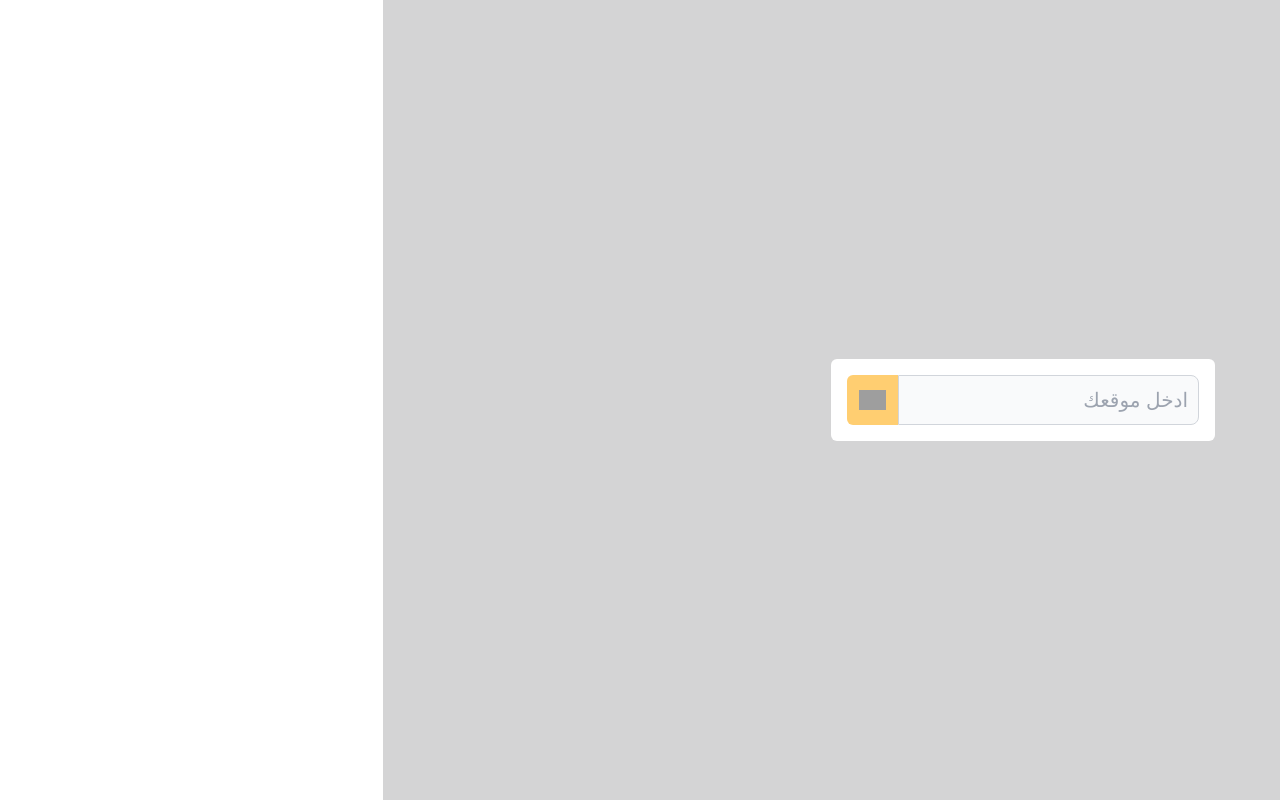
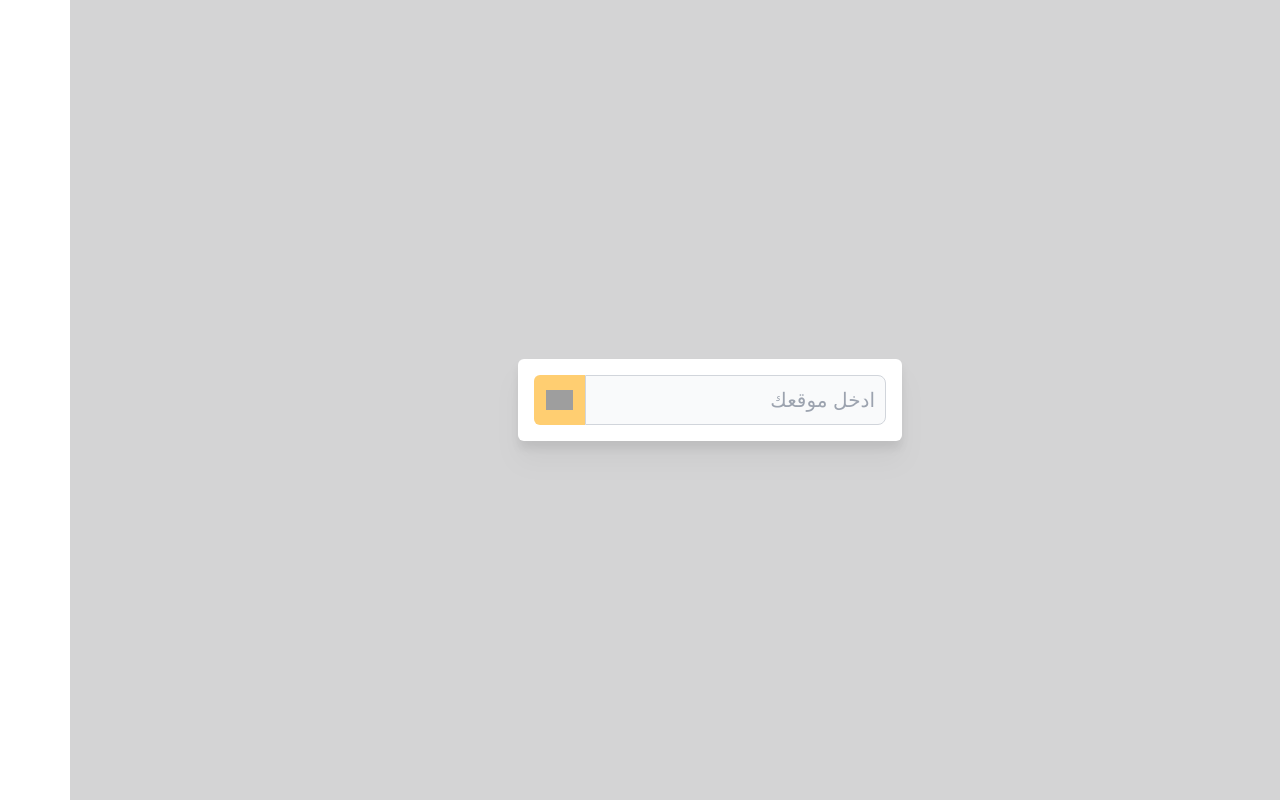
Before and after one commit to Abdullah-AlWajih/weather-reactjs-tailwindcss, a React (Create React App) app: page / in a window 1280 px wide. Built offline with nearby package versions, Linux system fonts and the light colour scheme; grey boxes are pictures that could not be loaded; a web font is replaced by a local one.

Commit message:
convert input to component

```diff
--- a/package.json
+++ b/package.json
@@ -1,6 +1,6 @@
 {
   "name": "weather",
-  "version": "4.2.0",
+  "version": "4.3.0",
   "homepage": "https://Abdullah-AlWajih.github.io/weather-reactjs-tailwindcss",
   "private": true,
   "dependencies": {
--- a/src/App.js
+++ b/src/App.js
@@ -1,5 +1,6 @@
 import React, {useRef, useState} from 'react';
 import * as urls from "./data/remote/urls";
+import Input from "./components/Input";
 
 function App() {
 
@@ -47,52 +48,32 @@ function App() {
         ).finally(() => setLoading(false));
   };
   return (
-        <div className='bg-secondary h-screen grid place-items-center'>
-            <div className='bg-white dark:bg-slate-800 w-96 p-4 rounded-md'>
-                <div className="flex">
-                    <input type="text"
-                           ref={inputRef}
-                           onChange={fetchWeather}
-                           className="focus:outline-primary  focus:ring-primary focus:border-primary rounded-l-0 focus:rounded-l-0 focus:outline-0 rounded-r-lg bg-gray-50 border text-gray-900  w-full text-xl border-gray-300 p-2.5  dark:bg-gray-700 dark:border-gray-600 dark:placeholder-gray-400 dark:text-white dark:focus:ring-primary dark:focus:border-primary"
-                           placeholder="ادخل موقعك"/>
-
-                    <button onClick={fetchWeather}
-                            className='inline-flex items-center px-3 text-sm text-gray-900 bg-primary border-none border-r-0 border-gray-300 rounded-l-md dark:bg-gray-600 dark:text-gray-400 dark:border-gray-600'>
-                        <img src="https://cdn-icons-png.flaticon.com/512/758/758651.png" alt="" className='w-8'/>
-                    </button>
-
-                </div>
-
+      <div className='bg-secondary h-screen justify-center flex items-center   px-8'>
+        <div className='bg-white drop-shadow-xl dark:bg-slate-800  w-96 p-4 rounded-md'>
+          <Input fetchWeather={fetchWeather} inputRef={inputRef}/>
           <div className={`duration-300 delay-75 overflow-hidden ${showWeather ? 'h-[27rem]' : 'h-0'} `}>
             {
               loading ? <div className='grid place-items-center h-full'><img
                   src="https://cdn-icons-png.flaticon.com/512/1477/1477009.png" alt=""
                   className='w-14 mx-auto mb-2 animate-spin'
               />
-
               </div> : (
                   showWeather && (<div className='text-center flex flex-col gap-6 mt-10'>
                     {
                         apiData && (
                             <p className='text-xl text-gray-900 font-semibold'>{apiData?.name + ', ' + apiData?.sys?.country} </p>)
                     }
-
                     <img src={showWeather[0]?.img} alt="" className='w-52 mx-auto'/>
                     <h3 className='text-2xl text-gray-900  font-bold'>
                       {apiData?.weather[0]?.description ?? 'لا توجد بيانات'}
                     </h3>
-
-
                     {
                         apiData && (<div className='flex justify-center'>
-
                           <h2 className='text-4xl text-gray-900 font-extrabold'>{apiData?.main?.temp}&#176;C</h2>
                           <img src="https://cdn-icons-png.flaticon.com/512/7794/7794499.png" alt=""
                                className='h-9 mt-1'/>
                         </div>)
                     }
-
-
                   </div>)
               )
             }
--- /dev/null
+++ b/src/components/Input.js
@@ -0,0 +1,20 @@
+import React from 'react';
+
+const Input = (props) => (
+    <div className="flex ">
+      <input type="text"
+             ref={props.inputRef}
+             onChange={props.fetchWeather}
+             className="focus:outline-primary focus:ring-primary focus:border-primary rounded-l-0 focus:rounded-l-0 focus:outline-0 rounded-r-lg bg-gray-50 border text-gray-900  w-full text-xl border-gray-300 p-2.5  dark:bg-gray-700 dark:border-gray-600 dark:placeholder-gray-400 dark:text-white dark:focus:ring-primary dark:focus:border-primary"
+             placeholder="ادخل موقعك"/>
+      <button onClick={props.fetchWeather}
+              className='inline-flex items-center px-3 text-sm text-gray-900 bg-primary border-none border-r-0 border-gray-300 rounded-l-md dark:bg-gray-600 dark:text-gray-400 dark:border-gray-600'>
+        <img src="https://cdn-icons-png.flaticon.com/512/758/758651.png"
+             alt=""
+             className='w-8'
+        />
+      </button>
+    </div>
+);
+
+export default Input;
--- a/src/data/remote/urls.js
+++ b/src/data/remote/urls.js
@@ -4,7 +4,7 @@ const apiKey = '60989022778c254dd43568777b92b238';
 const baseUrl = 'https://api.openweathermap.org/';
 const apiUrl = `${baseUrl}data/2.5/weather`;
 
- const search = (q) => `${apiUrl}?q=${q}&units=metric&lang=ar&appid=${apiKey}`;
+ const search = (q) => `${apiUrl}?q=${q.trim()}&units=metric&lang=ar&appid=${apiKey}`;
 
 const weatherTypes = [
     {
```
Lines whose indentation alone changed are shown as unchanged.
